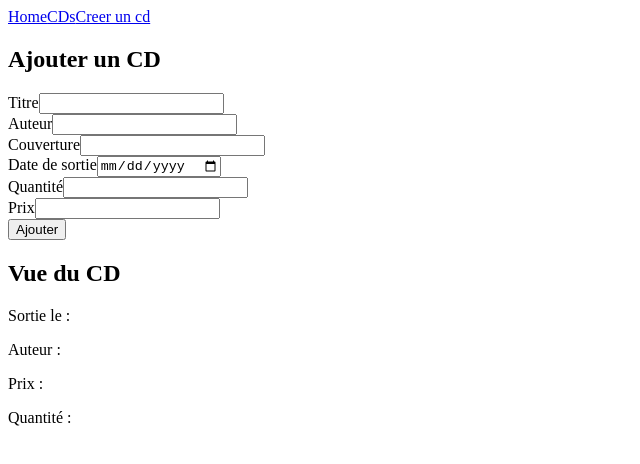
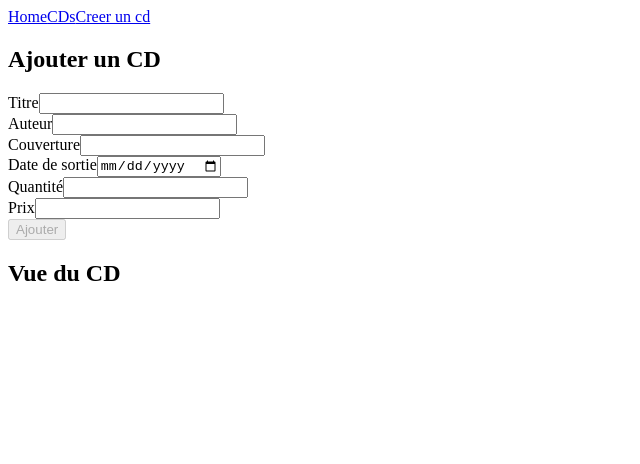
Before and after one commit to EtienneDumai/R4.D.12, an Angular app in the folder cdStore/: page /createcd in a window 1280 px wide. Shown: the top 464 px of the page, without its empty margins (0-640 px from the left). Built offline with nearby package versions, Linux system fonts and the light colour scheme.

Commit message:
ajout des validators mais la creation ne marche tjr pas

```diff
--- a/cdStore/src/app/new-cd/new-cd.component.ts
+++ b/cdStore/src/app/new-cd/new-cd.component.ts
@@ -1,5 +1,5 @@
-import { Component, OnInit, OnChanges } from '@angular/core';
-import { FormGroup, FormBuilder } from '@angular/forms';
+import { Component, OnInit } from '@angular/core';
+import { FormGroup, FormBuilder, Validators } from '@angular/forms';
 import { CD } from '../models/cd.model';
 @Component({
   selector: 'app-new-cd',
@@ -8,18 +8,29 @@ import { CD } from '../models/cd.model';
 })
 export class NewCDComponent implements OnInit {
   formulaire!: FormGroup;
-  currentCD: any ={};
+  currentCD!: CD;
+  thumbRegex!: RegExp;
   constructor(private formBuilder: FormBuilder) {}
   ngOnInit(): void {
-    this.formulaire = this.formBuilder.group({
-      title: [null],
-      author: [null],
-      thumbnail: [null],
-      dateDeSortie: [null],
-      quantite: [null],
-      price: [null],
-    });
+    this.thumbRegex = new RegExp(
+      'https?:\\/\\/.*\\.(?:png|jpg|jpeg|gif|svg|webp)$'
+    );
+    this.formulaire = this.formBuilder.group(
+      {
+        title: [null, [Validators.required, Validators.minLength(6)]],
+        author: [null, [Validators.required, Validators.minLength(6)]],
+        thumbnail: [
+          null,
+          [Validators.required, Validators.pattern(this.thumbRegex)],
+        ],
+        dateDeSortie: [null, [Validators.required, Validators.min(0)]],
+        quantite: [null, [Validators.required, Validators.min(0)]],
+        price: [null, [Validators.required, Validators.min(0)]],
+      },
+      { updateOn: 'blur' }
+    );
   }
+
   ngOnChange() {
     this.formulaire.valueChanges.subscribe((formValue) => {
       this.currentCD = {
@@ -32,10 +43,11 @@ export class NewCDComponent implements OnInit {
         price: formValue.price,
         onsale: false,
       };
-    });}
+    });
+  }
   onSubmit() {
+    this.currentCD.title = this.formulaire.value.title;
     this.currentCD.author = this.formulaire.value.author;
-    this.currentCD.title = this.formulaire.value.title;
     this.currentCD.thumbnail = this.formulaire.value.thumbnail;
     this.currentCD.dateDeSortie = this.formulaire.value.dateDeSortie;
     this.currentCD.quantite = this.formulaire.value.quantite;
```
